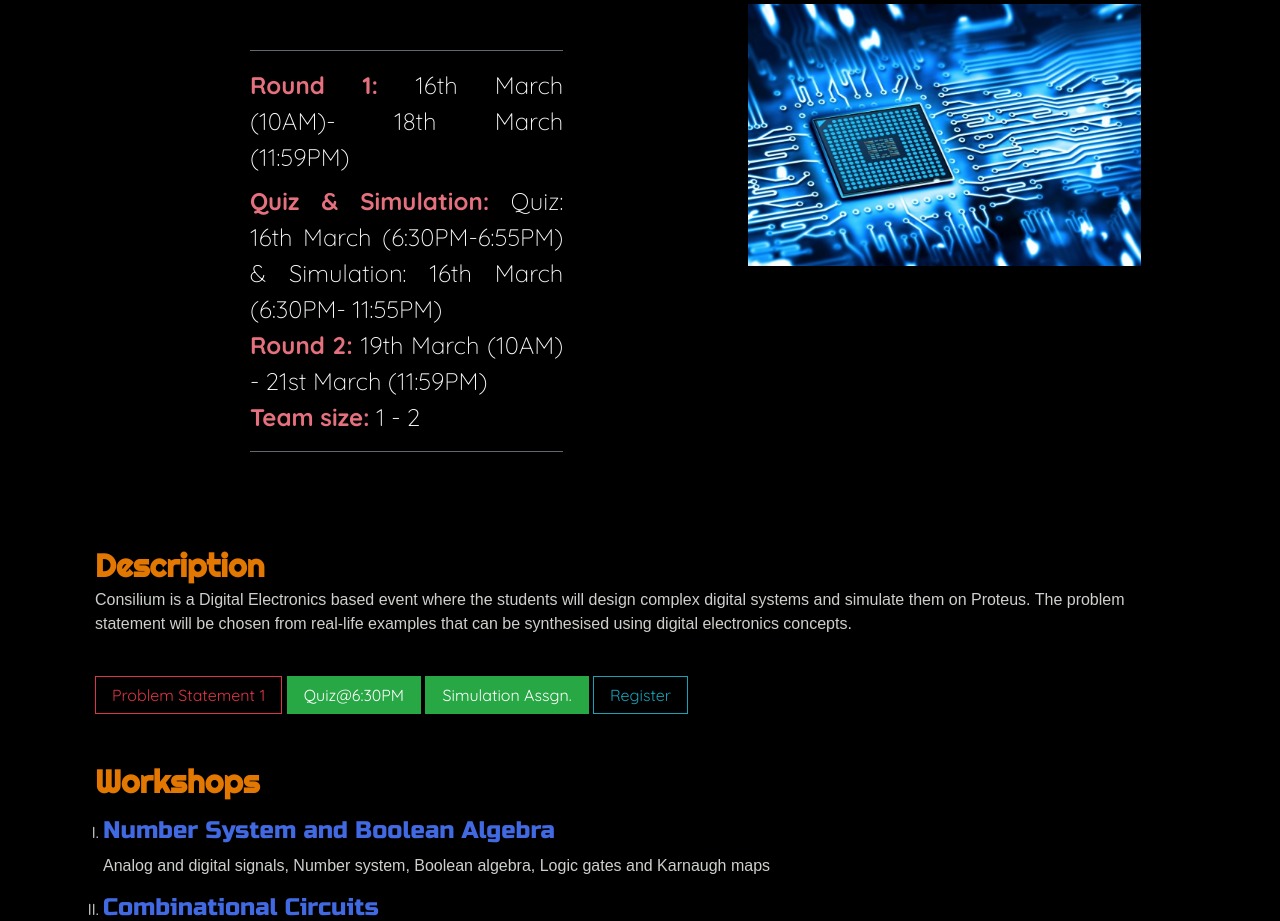
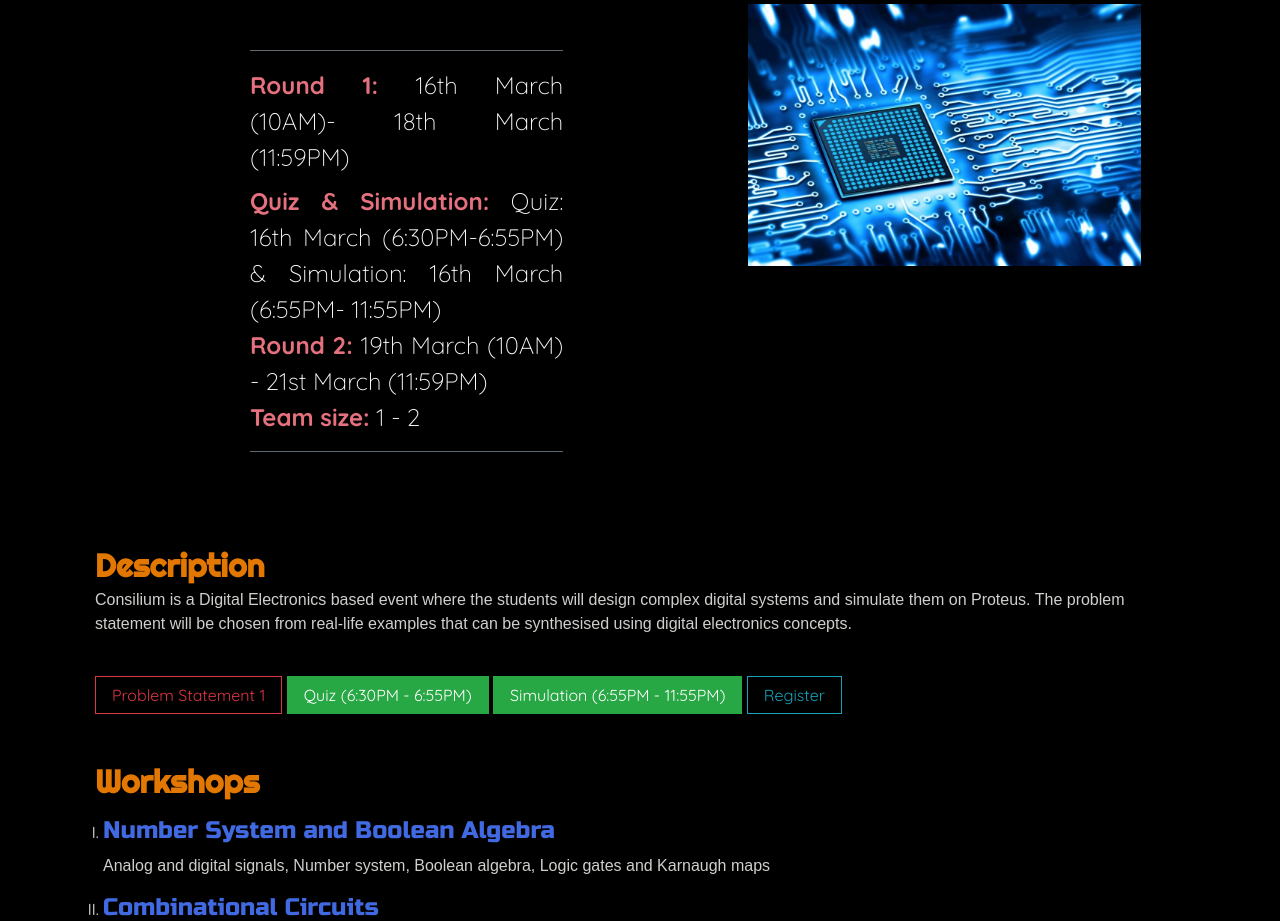
Before and after one commit to Prastuti-IIT-BHU/prastuti, a Django app: template templates/events/consilium.html in a window 1280 px wide. Shown: the part 270-1191 px from the top of the page. Run offline with Django 3.2, Linux system fonts and the light colour scheme; the template is opened without the code that fills it, so the values that code supplies are empty; some libraries are stand-ins or nearby versions; some web fonts are replaced.

Commit message:
Update consilium.html

```diff
--- a/templates/events/consilium.html
+++ b/templates/events/consilium.html
@@ -15,7 +15,7 @@
           <p class="font-weight-light mt-2 mb-0"><span class="font-weight-bold" style="color:#e5707e">Round 1:</span>
             16th March (10AM)- 18th March (11:59PM) </p>
           <p class="font-weight-light mt-2 mb-0"><span class="font-weight-bold" style="color:#e5707e">Quiz & Simulation:</span>
-            Quiz: 16th March (6:30PM-6:55PM) & Simulation: 16th March (6:30PM- 11:55PM)</p>
+            Quiz: 16th March (6:30PM-6:55PM) & Simulation: 16th March (6:55PM- 11:55PM)</p>
           <p class="font-weight-light mb-0"><span class="font-weight-bold" style="color:#e5707e">Round 2: </span>19th March (10AM) - 21st March (11:59PM)
           </p>
           <p class="font-weight-light mb-3"><span class="font-weight-bold" style="color:#e5707e">Team size:</span>
@@ -35,10 +35,13 @@
         </p>
         <span><a class="btn btn-outline-danger btn-md mt-4 px-3 rounded-0 no-btn-shadow " data-tilt target="_blank"
           href="https://drive.google.com/file/d/1avF4mN4nmEN42M1ur909yj6iiBENSdvM/view?usp=sharing">Problem Statement 1</a></span>
+
         <span><a class="btn btn-success btn-md mt-4 px-3 rounded-0 no-btn-shadow " data-tilt target="_blank"
-          href="https://forms.gle/XTeHSb7eqsa7Vpff9">Quiz@6:30PM</a></span>
+          href="https://forms.gle/XTeHSb7eqsa7Vpff9">Quiz (6:30PM - 6:55PM)</a></span>
+
         <span><a class="btn btn-success btn-md mt-4 px-3 rounded-0 no-btn-shadow " data-tilt target="_blank"
-          href="https://forms.gle/VCrbCp7qp12eVE5m7">Simulation Assgn.</a></span>
+          href="https://forms.gle/VCrbCp7qp12eVE5m7">Simulation (6:55PM - 11:55PM)</a></span>
+
         <span><a class="btn btn-outline-info btn-md mt-4 px-3 rounded-0 no-btn-shadow"
           href="{% url 'event_registration:register' 'Consilium' %}">
           Register
```
